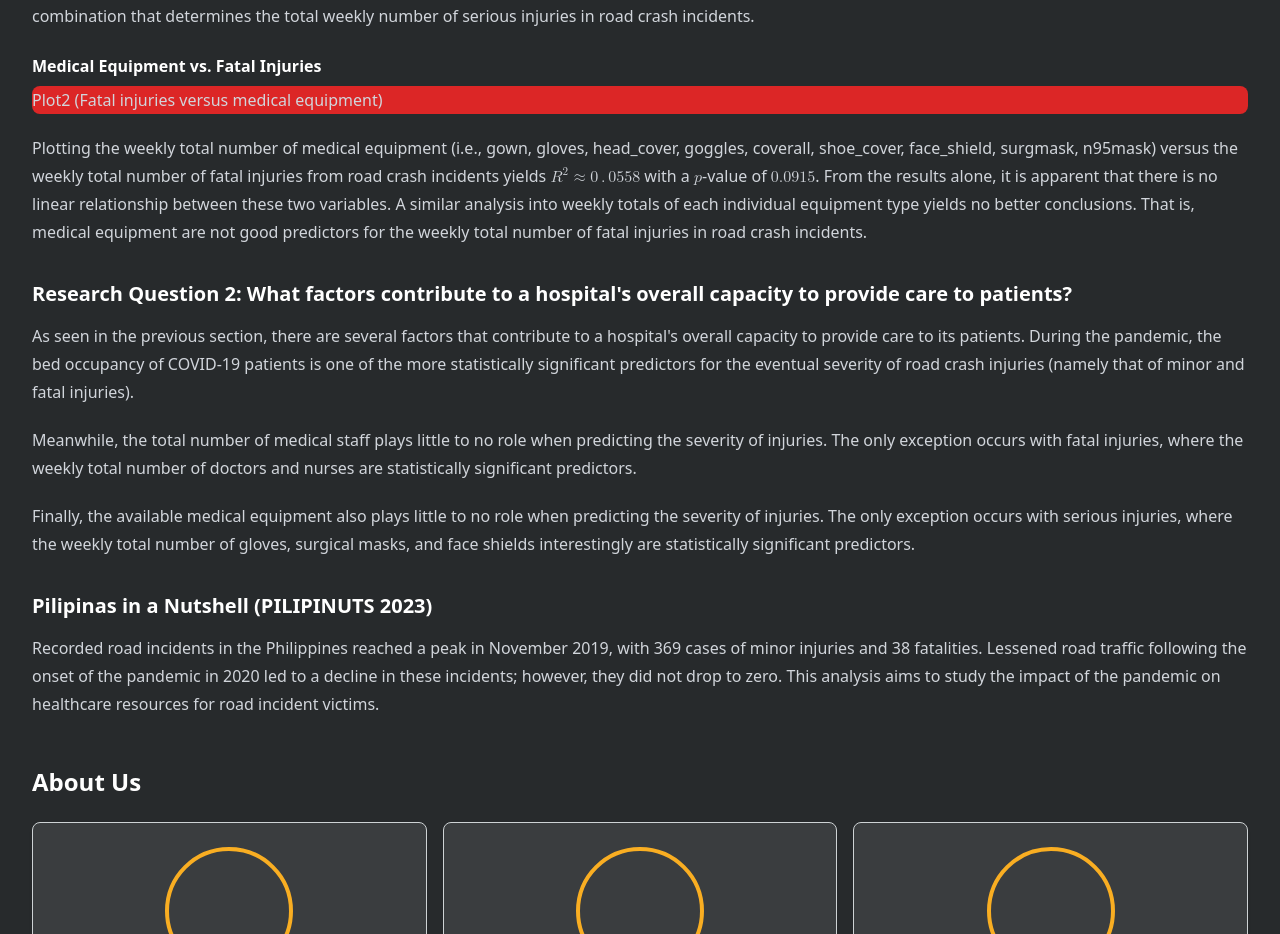
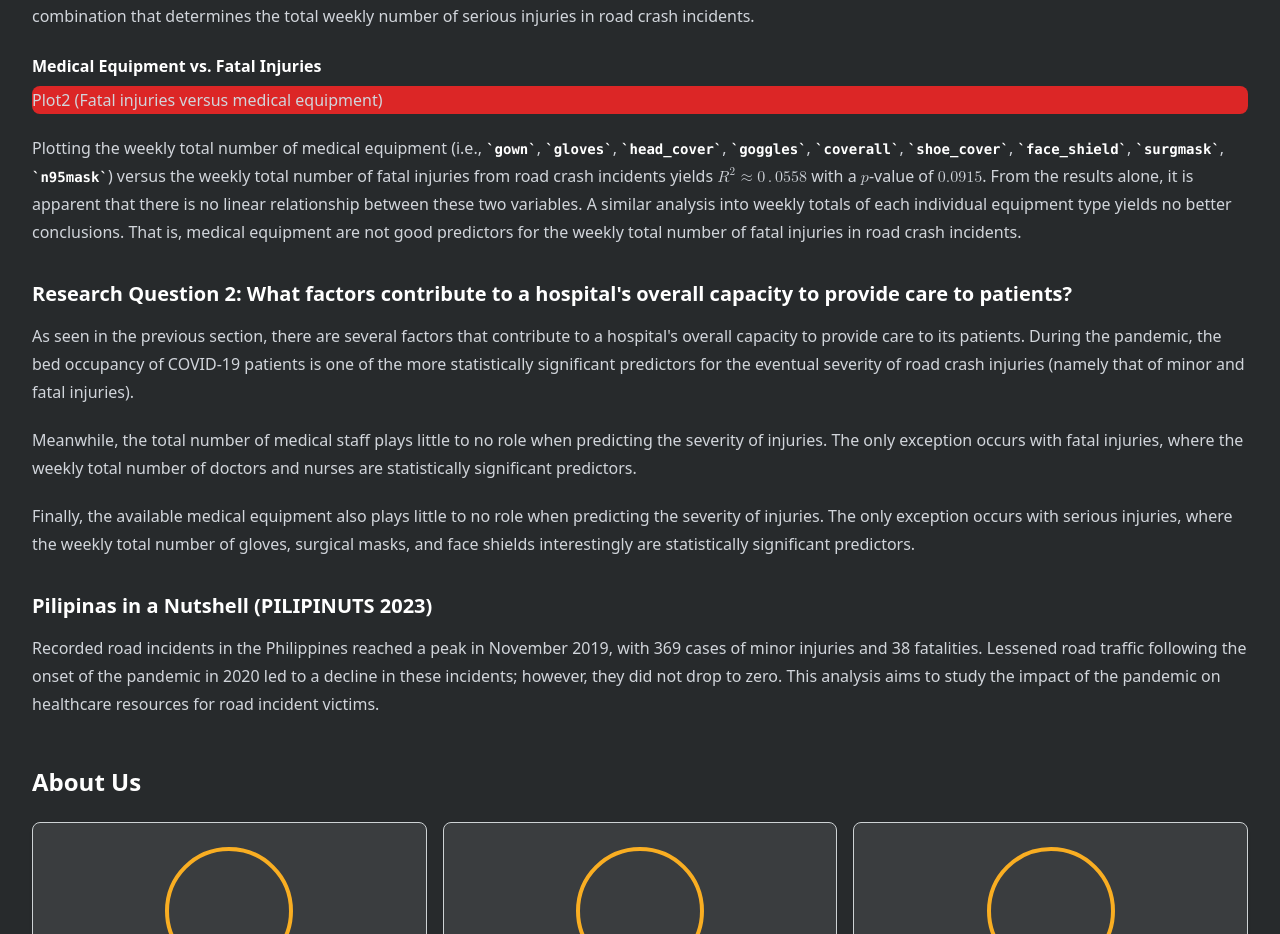
Before and after one commit to bantay-bangga/bantay-bangga.github.io, a SvelteKit app: page / in a window 1280 px wide. Shown: the part 5402-6336 px from the top of the page. Built offline with nearby package versions, Linux system fonts and the light colour scheme.

Commit message:
fix: add `<code>` text formatting

```diff
--- a/src/routes/+page.svelte
+++ b/src/routes/+page.svelte
@@ -455,9 +455,11 @@
     <h4>Medical Equipment vs. Fatal Injuries</h4>
     <div class="rounded-lg bg-red-600 sm:col-span-1">Plot2 (Fatal injuries versus medical equipment)</div>
     <p>
-        Plotting the weekly total number of medical equipment (i.e., gown, gloves, head_cover, goggles, coverall,
-        shoe_cover, face_shield, surgmask, n95mask) versus the weekly total number of fatal injuries from road crash
-        incidents yields <math xmlns="http://www.w3.org/1998/Math/MathML"
+        Plotting the weekly total number of medical equipment (i.e., <code>gown</code>, <code>gloves</code>,
+        <code>head_cover</code>, <code>goggles</code>,
+        <code>coverall</code>, <code>shoe_cover</code>, <code>face_shield</code>, <code>surgmask</code>,
+        <code>n95mask</code>) versus the weekly total number of fatal injuries from road crash incidents yields
+        <math xmlns="http://www.w3.org/1998/Math/MathML"
             ><mrow
                 ><msup><mi>R</mi><mn>2</mn></msup><mo>&#x2248;</mo><mn>0</mn><mo separator="true">.</mo><mrow
                     ><mn>0558</mn></mrow
```
